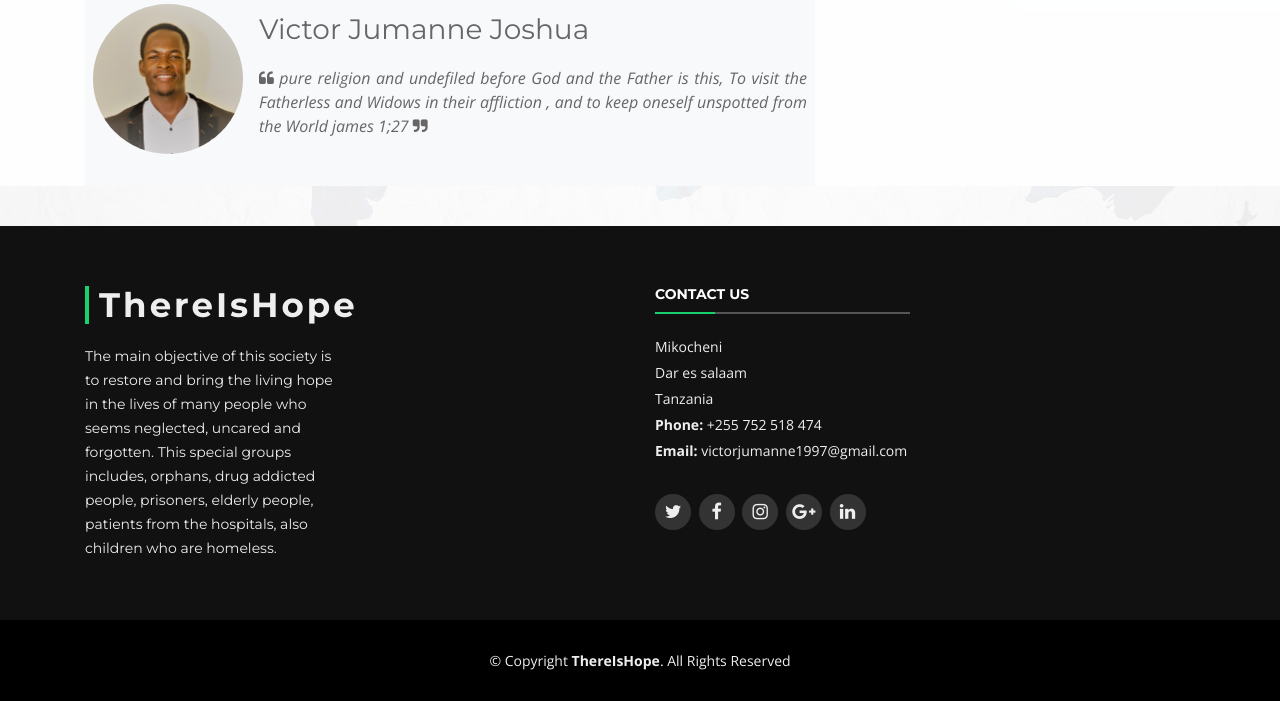
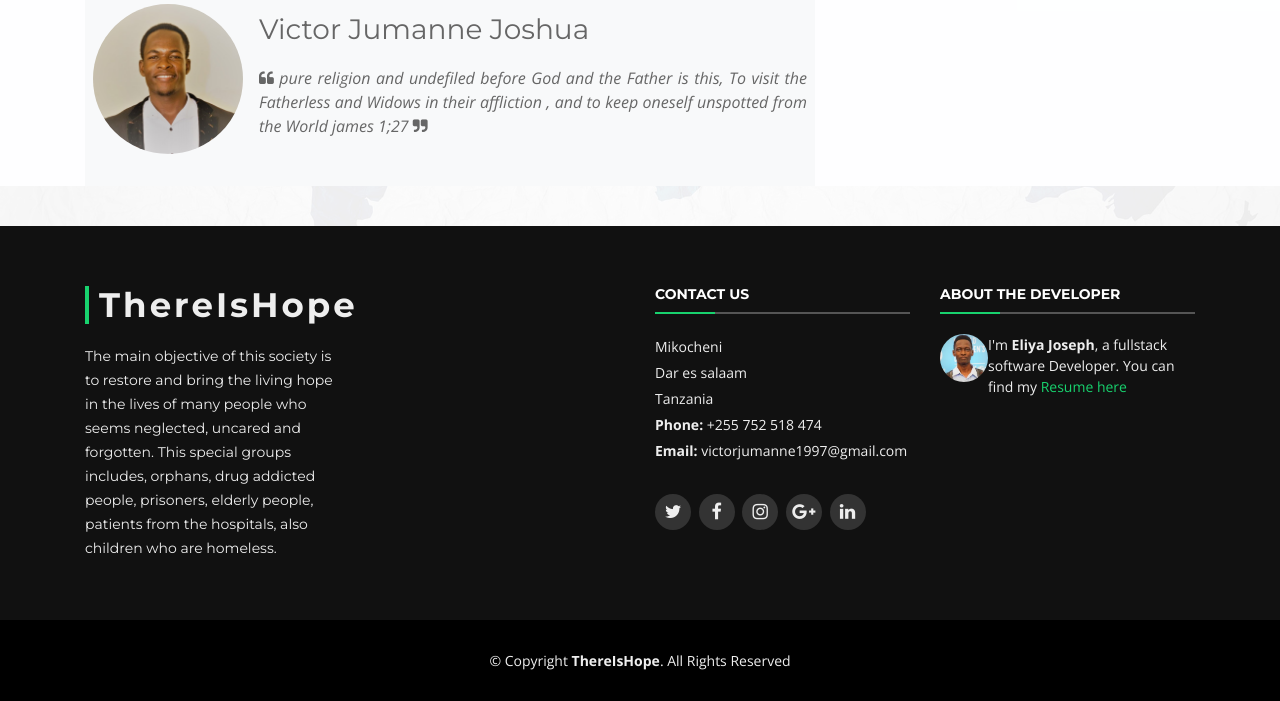
Before and after one commit to eliyajoseph7/Charity-app, a Django app: page /about in a window 1280 px wide. Shown: the part 3546-4247 px from the top of the page. Run offline with Django 3.2, Linux system fonts and the light colour scheme; data that the repository does not hold is empty; some libraries are stand-ins or nearby versions.

Commit message:
developer info added

```diff
--- a/hope/templates/hope/footer/footer.html
+++ b/hope/templates/hope/footer/footer.html
@@ -39,16 +39,16 @@
 
                 </div>
 
-                <!-- <div class="col-lg-3 col-md-6 footer-newsletter">
+                <div class="col-lg-3 col-md-6 footer-newsletter">
                     <h4>About The Developer</h4>
                     <div class="flex">
                         <img class="float-left " src="{% static 'assets/img/me.jpg' %} " style="height: 3rem; width: 3rem; object-fit: cover; border-radius: 50%; " />
-                        <p>I'm<strong> Eliya Joseph</strong>, a full stack software Developer. You can find my <a href="{% url 'hope:about_me' %}" target="_blank" rel="noopener noreferrer">Resume here</a> </p>
-                    </div> -->
+                        <p>I'm<strong> Eliya Joseph</strong>, a fullstack software Developer. You can find my <a href="{% url 'hope:about_me' %}" target="_blank" rel="noopener noreferrer">Resume here</a> </p>
+                    </div>
                 <!-- <form action=" " method="post ">
                         <input type="email " name="email "><input type="submit " value="Subscribe ">
                     </form> -->
-                <!-- </div> -->
+                </div>
 
             </div>
         </div>
```
